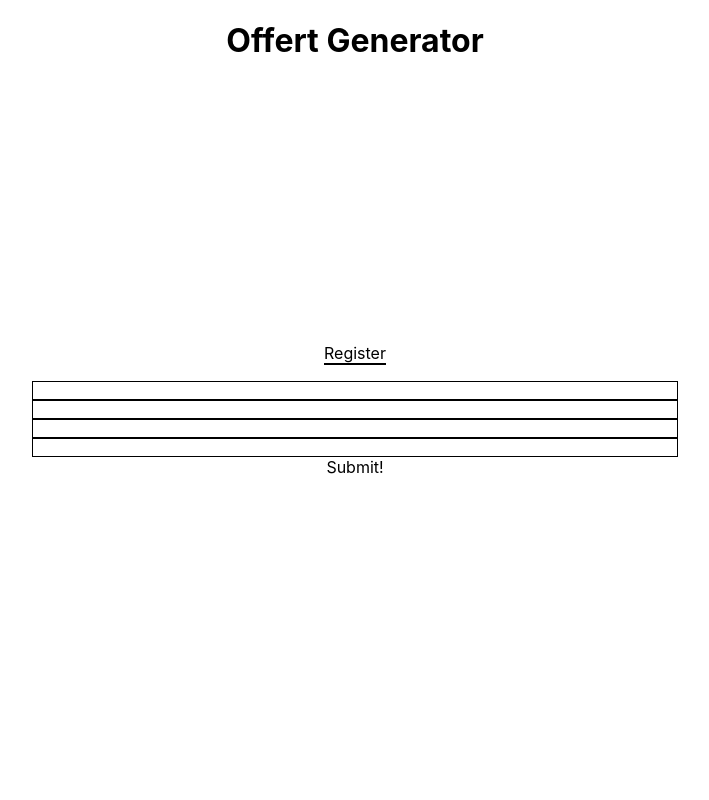
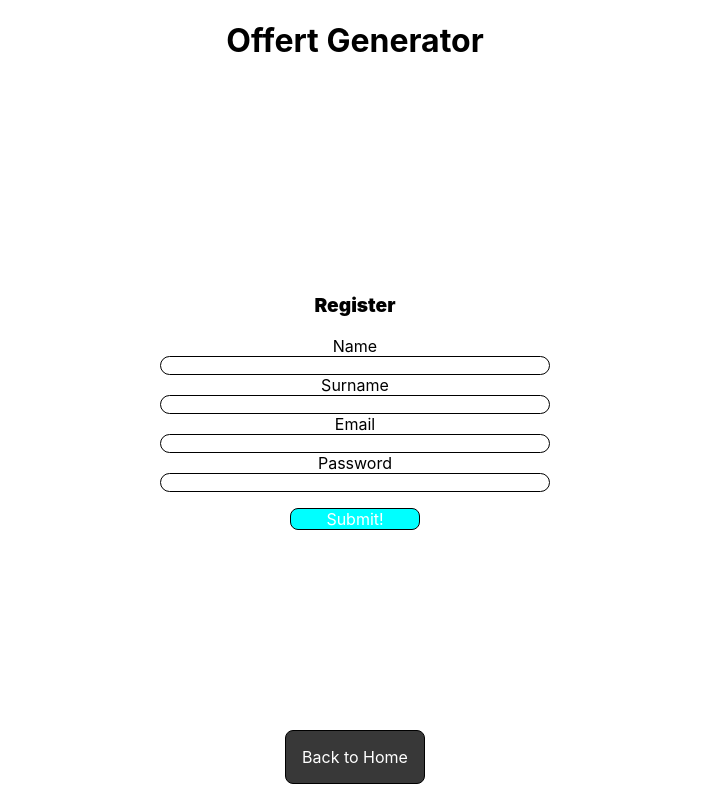
Before and after one commit to Coquixo/Hotelinking-Front, a React (Create React App) app: page /register in a window 1280 px wide. Shown: the whole page, without its empty margins (285-994 px from the left). Built offline with nearby package versions, Linux system fonts and the light colour scheme.

Commit message:
created part of the bringing offerts logic and register/user input habdlers + some css

```diff
--- a/package.json
+++ b/package.json
@@ -6,6 +6,7 @@
     "@testing-library/jest-dom": "^5.16.5",
     "@testing-library/react": "^13.4.0",
     "@testing-library/user-event": "^13.5.0",
+    "axios": "^1.2.1",
     "react": "^18.2.0",
     "react-dom": "^18.2.0",
     "react-router-dom": "^6.5.0",
--- a/src/App.js
+++ b/src/App.js
@@ -1,9 +1,9 @@
-import logo from "./logo.svg";
 import "./App.css";
 import { BrowserRouter, Routes, Route } from "react-router-dom";
 import Home from "./Containers/Home/Home";
 import Register from "./Components/Register/Register";
 import Login from "./Components/Login/Login";
+import OffertsView from "./Containers/OffertsView/OffetsView";
 
 function App() {
   return (
@@ -14,6 +14,8 @@ function App() {
           <Route path="/" element={<Home />} />
           <Route path="/login" element={<Login />} />
           <Route path="/register" element={<Register />} />
+          <Route path="/offerts" element={<OffertsView />} />
+          //mine offerts //get all offerts ( admin)
         </Routes>
       </BrowserRouter>
     </div>
--- /dev/null
+++ b/src/Components/Footer/Footer.jsx
@@ -0,0 +1,27 @@
+import React from "react";
+import { useNavigate } from "react-router-dom"
+import "./Footer.scss"
+
+const Footer = () => {
+
+
+    const navigate = useNavigate();
+
+    const homeClicked = () => {
+
+        setTimeout(() => {
+            navigate("/")
+        }, 500);
+    }
+
+
+    return (
+        <div className="footerDesign" onClick={homeClicked}>
+            Back to Home
+        </div>
+    )
+
+}
+
+
+export default Footer;
--- /dev/null
+++ b/src/Components/Footer/Footer.scss
@@ -0,0 +1,11 @@
+.footerDesign {
+  border: 1px solid black;
+  border-radius: 0.5em;
+  color: white;
+  background-color: rgb(56, 56, 56);
+  position: fixed;
+  bottom: 0;
+  cursor: pointer;
+  padding: 1em;
+  margin: 0 0 1em 0;
+}
--- a/src/Components/Login/Login.jsx
+++ b/src/Components/Login/Login.jsx
@@ -1,11 +1,39 @@
-import React from "react";
+import React, { useState, useEffect } from "react";
+import Footer from "../Footer/Footer";
 import "./Login.scss"
 
+
 const Login = () => {
+
+    const [user, setUser] = useState({
+        email: "",
+        password: ""
+
+    });
+
+    const inputHandler = (e) => {
+        setUser({
+            ...user,
+            [e.target.name]: e.target.value,
+        });
+        console.log(user)
+    };
+
+
+
     return (
-        <div className="loginSquare">
-            <input type="text" />
-            <input type="password" />
+        <div className="mainSquare">
+            <div className="loginSquare">
+                <p className="loginTitleDesign">Login</p>
+                <div>Email:</div>
+                <input type="text" name="email" className="inputDesign" onChange={inputHandler} />
+                <div>Password</div>
+                <input type="password" name="password" className="inputDesign" onChange={inputHandler} />
+                <div className="submitDesign">LogIn</div>
+
+                <Footer />
+
+            </div>
         </div>
     )
 }
--- a/src/Components/Login/Login.scss
+++ b/src/Components/Login/Login.scss
@@ -3,4 +3,10 @@
   align-items: center;
   justify-content: center;
   flex-direction: column;
+  height: 80vh;
 }
+
+.loginTitleDesign {
+  font-size: larger;
+  font-weight: 900;
+}
--- a/src/Components/Register/Register.jsx
+++ b/src/Components/Register/Register.jsx
@@ -1,8 +1,24 @@
-import React from "react";
+import React, { useState, useEffect } from "react";
+import Footer from "../Footer/Footer";
 import "./Register.scss";
 
 
 const Register = () => {
+    const [user, setUser] = useState({
+        name: "",
+        surname: "",
+        email: "",
+        password: ""
+
+    });
+
+    const inputHandler = (e) => {
+        setUser({
+            ...user,
+            [e.target.name]: e.target.value,
+        });
+        console.log(user)
+    };
 
 
     return (
@@ -10,13 +26,18 @@ const Register = () => {
             <div className="registerSquare">
 
                 <p className="registerTitleDesign">Register</p>
-                <input type="text" className="inputDesign" />
-                <input type="surname" className="inputDesign" />
-                <input type="email" className="inputDesign" />
-                <input type="password" className="inputDesign" />
+                <div>Name</div>
+                <input type="text" name="name" className="inputDesign" onChange={inputHandler} />
+                <div>Surname</div>
+                <input type="text" name="surname" className="inputDesign" onChange={inputHandler} />
+                <div>Email</div>
+                <input type="email" name="email" className="inputDesign" onChange={inputHandler} />
+                <div>Password</div>
+                <input type="password" name="password" className="inputDesign" onChange={inputHandler} />
                 <div className="submitDesign">Submit!</div>
 
             </div>
+            <Footer />
         </div>
     )
 }
--- a/src/Components/Register/Register.scss
+++ b/src/Components/Register/Register.scss
@@ -3,16 +3,26 @@
   align-items: center;
   justify-content: center;
   flex-direction: column;
+  height: 80vh;
 }
 
 .inputDesign {
   border: 1px solid black;
-  width: 50vw;
+  width: 30vw;
+  border-radius: 1em;
+  text-align: center;
 }
 
 .registerTitleDesign {
-  border-bottom: 2px solid black;
+  font-weight: 900;
+  font-size: larger;
 }
 
 .submitDesign {
+  border: 1px solid black;
+  background-color: aqua;
+  color: white;
+  width: 10vw;
+  border-radius: 0.5em;
+  margin: 1em 0 0 0;
 }
--- a/src/Containers/OffertsView/OffertsView.scss
+++ b/src/Containers/OffertsView/OffertsView.scss
@@ -0,0 +1,11 @@
+.offertSquare {
+  height: 70vh;
+  display: grid;
+  grid-template-columns: 1fr 1fr 1fr 1fr 1fr 1fr;
+}
+
+.offertInput {
+  margin: 0 2em;
+  grid-column: 0 / 1;
+  grid-row: 0 / 1;
+}
--- a/src/Containers/OffertsView/OffetsView.jsx
+++ b/src/Containers/OffertsView/OffetsView.jsx
@@ -1,9 +1,51 @@
-import React from "react";
+import Footer from "../../Components/Footer/Footer";
+import "./OffertsView.scss"
+import React, { useEffect, useState } from "react";
+import { generateCode, giveOfferts } from "../../services/apiCalls";
+import { useNavigate } from "react-router-dom";
 
 const OffertsView = () => {
+
+    const navigate = useNavigate();
+    const [offert, setOffert] = useState([]);
+
+
+    //Bring all Offerts
+    useEffect(() => {
+
+        if (offert.length === 0) {
+            giveOfferts()
+                .then((offert) => {
+                    setOffert(offert);
+                })
+                .catch((error) => console.error(error));
+        }
+    }, []);
+
+
+    //Click on offert
+    const clickedMovie = (offert) => {
+        generateCode();
+        setTimeout(() => {
+            navigate("/film");
+        }, 750);
+    };
+
     return (
-        <div>
+        <div className="mainSquare">
+            <div className="offertSquare">
+                {/* //We map all offerts     */}
+                {offert.map((offert, index) => {
+                    return (
+                        <div
+                            key={index}
+                            onClick={() => clickedMovie(offert)}
+                            className="offertInput"></div>
+                    );
+                })}
+            </div>
 
+            <Footer />
         </div>
     )
 }
--- /dev/null
+++ b/src/services/apiCalls.js
@@ -0,0 +1,33 @@
+import axios from "axios";
+
+const dataBase = "http://localhost:3001";
+
+export const loginUser = async (user) => {
+  let res = await axios.post(dataBase + "/auth/login", user);
+  return res;
+};
+
+export const registerUser = async (user) => {
+  let res = await axios.post(dataBase + "/auth/register", user);
+  return res;
+};
+
+export const giveOfferts = async () => {
+  let res = await axios.get(dataBase + "/offerts");
+  return res;
+};
+
+export const giveAllCodes = async (user) => {
+  let res = await axios.get(dataBase + "/allCodes", user);
+  return res;
+};
+
+export const giveMinePromotionalCode = async (user) => {
+  let res = await axios.get(dataBase + "/mineCodes", user);
+  return res;
+};
+
+export const generateCode = async (user) => {
+  let res = await axios.post(dataBase + "/generateCode", user);
+  return res;
+};
```
Also changed, not shown: 1 other file (tests, documents, lock files or other folders).
